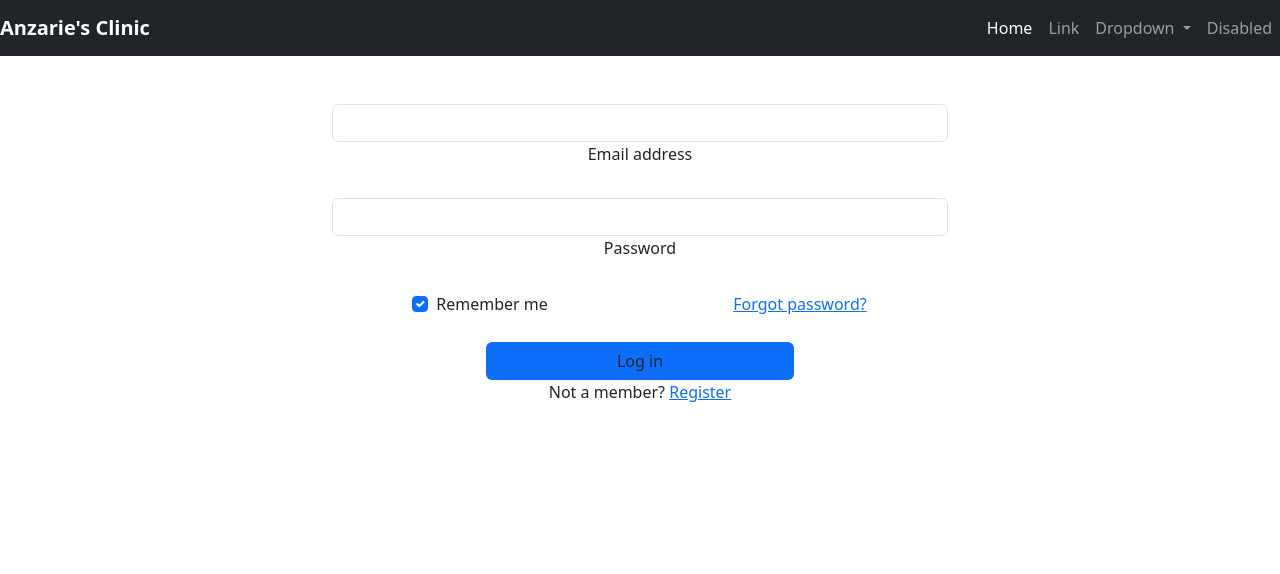
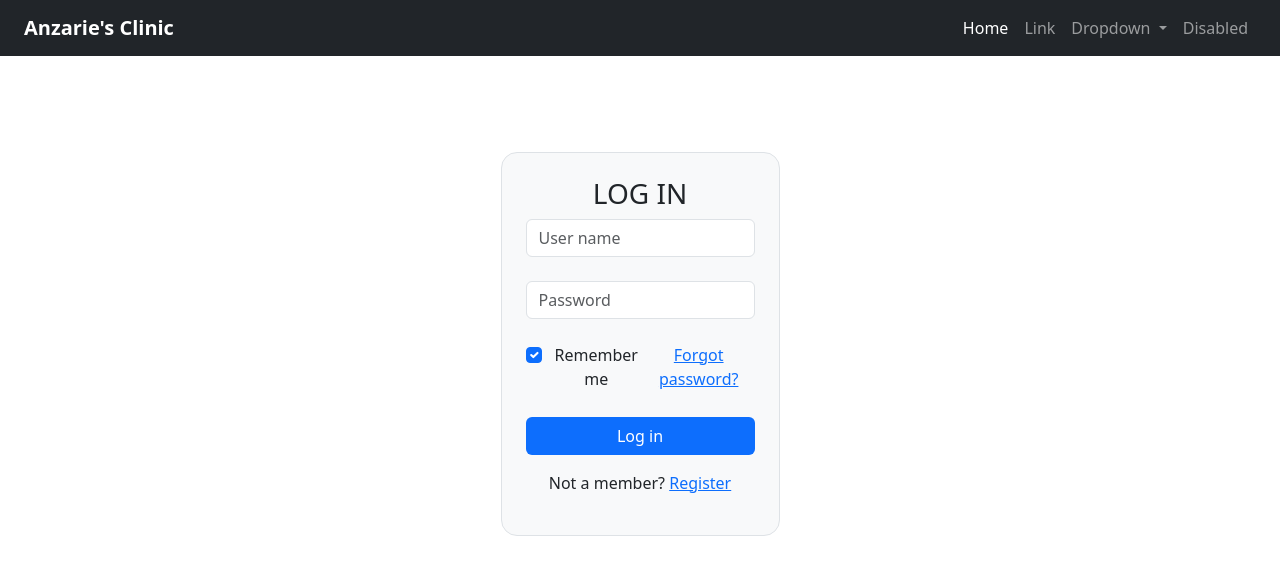
Before and after one commit to ANZARIE/Clinical-Care-System, a plain HTML site: page index.html in a window 1280 px wide. Drawn offline with nearby package versions, Linux system fonts and the light colour scheme.

Commit message:
added some layout on the form

```diff
--- a/index.html
+++ b/index.html
@@ -8,12 +8,12 @@
 </head>
 <body>
     <nav class="navbar navbar-expand-lg navbar-dark bg-dark mb-5">
-        <a class="navbar-brand fw-bolder" href="#">Anzarie's Clinic</a>
+        <a class="navbar-brand fw-bolder ps-4" href="#">Anzarie's Clinic</a>
         <button class="navbar-toggler" type="button" data-bs-toggle="collapse" data-target="#navbarSupportedContent" aria-controls="navbarSupportedContent" aria-expanded="false" aria-label="Toggle navigation">
           <span class="navbar-toggler-icon"></span>
         </button>
 
-        <div class="collapse navbar-collapse" id="navbarSupportedContent">
+        <div class="collapse navbar-collapse pe-4" id="navbarSupportedContent">
           <ul class="navbar-nav mr-auto ms-auto">
             <li class="nav-item active">
               <a class="nav-link active" href="index.html">Home</a>
@@ -36,47 +36,41 @@
               <a class="nav-link" href="#">Disabled</a>
             </li>
           </ul>
-
         </div>
       </nav>
 
 
-    <div class="container w-50">
+    <div class="container d-flex align-items-center justify-content-center">
 
-        <form class="text-center mt-5">
+        <form class="text-center mt-5 border p-4 w-25 bg-light rounded-4">
+          <h3 style="">LOG IN</h3>
             <!-- Email input -->
             <div class="form-outline mb-4">
-              <input type="email" id="form2Example1" class="form-control" />
-              <label class="form-label" for="form2Example1">Email address</label>
+              <input type="email" id="form2Example1" class="form-control" placeholder="User name"/>
             </div>
 
             <!-- Password input -->
             <div class="form-outline mb-4">
-              <input type="password" id="form2Example2" class="form-control" />
-              <label class="form-label" for="form2Example2">Password</label>
+              <input type="password" id="form2Example2" class="form-control" placeholder="Password"/>
             </div>
 
             <!-- 2 column grid layout for inline styling -->
             <div class="row mb-4">
-              <div class="col d-flex justify-content-center">
+              <div class="col d-flex justify-content-between">
                 <!-- Checkbox -->
                 <div class="form-check">
                   <input class="form-check-input" type="checkbox" value="" id="form2Example31" checked />
                   <label class="form-check-label" for="form2Example31"> Remember me </label>
                 </div>
-              </div>
-
-              <div class="col">
-                <!-- Simple link -->
-                <a href="#!">Forgot password?</a>
+                  <a href="#!">Forgot password?</a>
               </div>
             </div>
 
             <!-- Submit button -->
-            <a href="patient.html" class="btn bg-primary w-50">Log in</a>
+            <a href="patient.html" class="btn bg-primary w-100 text-white">Log in</a>
 
             <!-- Register buttons -->
-            <div class="text-center">
+            <div class="text-center pt-3">
               <p>Not a member? <a href="#!">Register</a></p>
             </div>
           </form>
```
